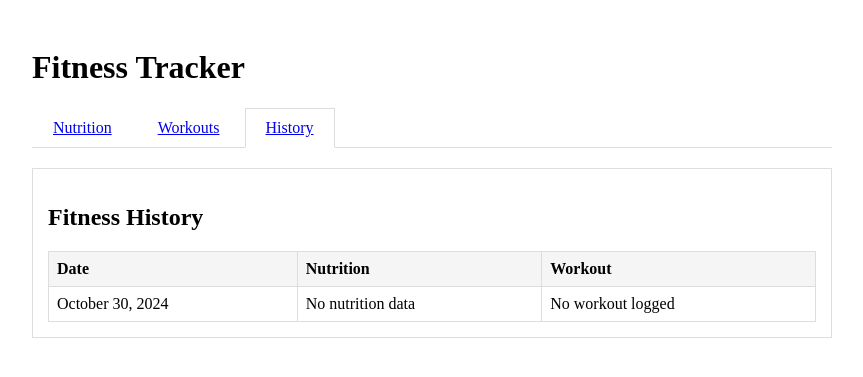
After one commit to brunny-eth/fitness_tracker, a Flask app: page /history in a window 1280 px wide. The commit adds this page. Shown: the top 377 px of the page, without its empty margins (208-1071 px from the left). Run offline with Flask 3, Linux system fonts and the light colour scheme; tables that the repository leaves empty hold one stand-in row (values such as "Sample post").

Commit message:
added History tab showing protein and workout per day

```diff
--- a/app.py
+++ b/app.py
@@ -187,6 +187,42 @@ def delete_workout(workout_id):
     db.session.commit()
     return jsonify({"message": "Workout deleted successfully"}), 200
 
+from datetime import datetime, date, timedelta
+import json
+
+@app.route('/history')
+def history():
+    today = date.today()
+
+    nutrition_entries = NutritionEntry.query.filter_by(date=today).all()
+    protein_total = sum(entry.protein_amount for entry in nutrition_entries)
+    calorie_total = sum(entry.calorie_amount for entry in nutrition_entries)
+
+    settings = UserSettings.query.first()
+    protein_goal = calculate_protein_goal(settings.weight_lbs, settings.protein_ratio)
+
+    workout = Workout.query.filter(
+        Workout.date >= datetime.combine(today, datetime.min.time()),
+        Workout.date < datetime.combine(today + timedelta(days=1), datetime.min.time())
+    ).first()
+
+    history = [{
+        'date': today,
+        'nutrition': {
+            'protein': protein_total,
+            'calories': calorie_total,
+            'protein_goal': protein_goal
+        } if nutrition_entries else None,
+        'workout': {
+            'type': workout.type,
+            'exercises': json.loads(workout.exercises)
+        } if workout else None
+    }]
+
+    return render_template('history.html',
+                         active_tab='history',
+                         history=history)
+
 if __name__ == '__main__':
     with app.app_context():
         db.create_all()
--- a/templates/base.html
+++ b/templates/base.html
@@ -53,6 +53,7 @@
         <div class="tabs">
             <a href="/" class="tab {% if active_tab == 'nutrition' %}active{% endif %}">Nutrition</a>
             <a href="/workouts" class="tab {% if active_tab == 'workouts' %}active{% endif %}">Workouts</a>
+            <a href="/history" class="tab {% if active_tab == 'history' %}active{% endif %}">History</a>
         </div>
 
         {% block content %}{% endblock %}
--- /dev/null
+++ b/templates/history.html
@@ -0,0 +1,51 @@
+{% extends "base.html" %}
+
+{% block content %}
+<div class="section">
+    <h2>Fitness History</h2>
+    <table>
+        <thead>
+            <tr>
+                <th>Date</th>
+                <th>Nutrition</th>
+                <th>Workout</th>
+            </tr>
+        </thead>
+        <tbody>
+            {% for entry in history %}
+            <tr>
+                <td>{{ entry.date.strftime('%B %d, %Y') }}</td>
+                <td>
+                    {% if entry.nutrition %}
+                        <strong>Protein:</strong> {{ entry.nutrition.protein }}g
+                        <br>
+                        <strong>Calories:</strong> {{ entry.nutrition.calories }}
+                        <br>
+                        <strong>Goal Status:</strong>
+                        {% if entry.nutrition.protein >= entry.nutrition.protein_goal %}
+                            ✅
+                        {% else %}
+                            {{ entry.nutrition.protein }}g/{{ entry.nutrition.protein_goal }}g
+                        {% endif %}
+                    {% else %}
+                        No nutrition data
+                    {% endif %}
+                </td>
+                <td>
+                    {% if entry.workout %}
+                        <strong>{{ entry.workout.type }}</strong>
+                        <br>
+                        {% for exercise in entry.workout.exercises %}
+                            {{ exercise.name }}: {{ exercise.weight }}lbs × {{ exercise.sets }}×{{ exercise.reps }}
+                            <br>
+                        {% endfor %}
+                    {% else %}
+                        No workout logged
+                    {% endif %}
+                </td>
+            </tr>
+            {% endfor %}
+        </tbody>
+    </table>
+</div>
+{% endblock %}
```
